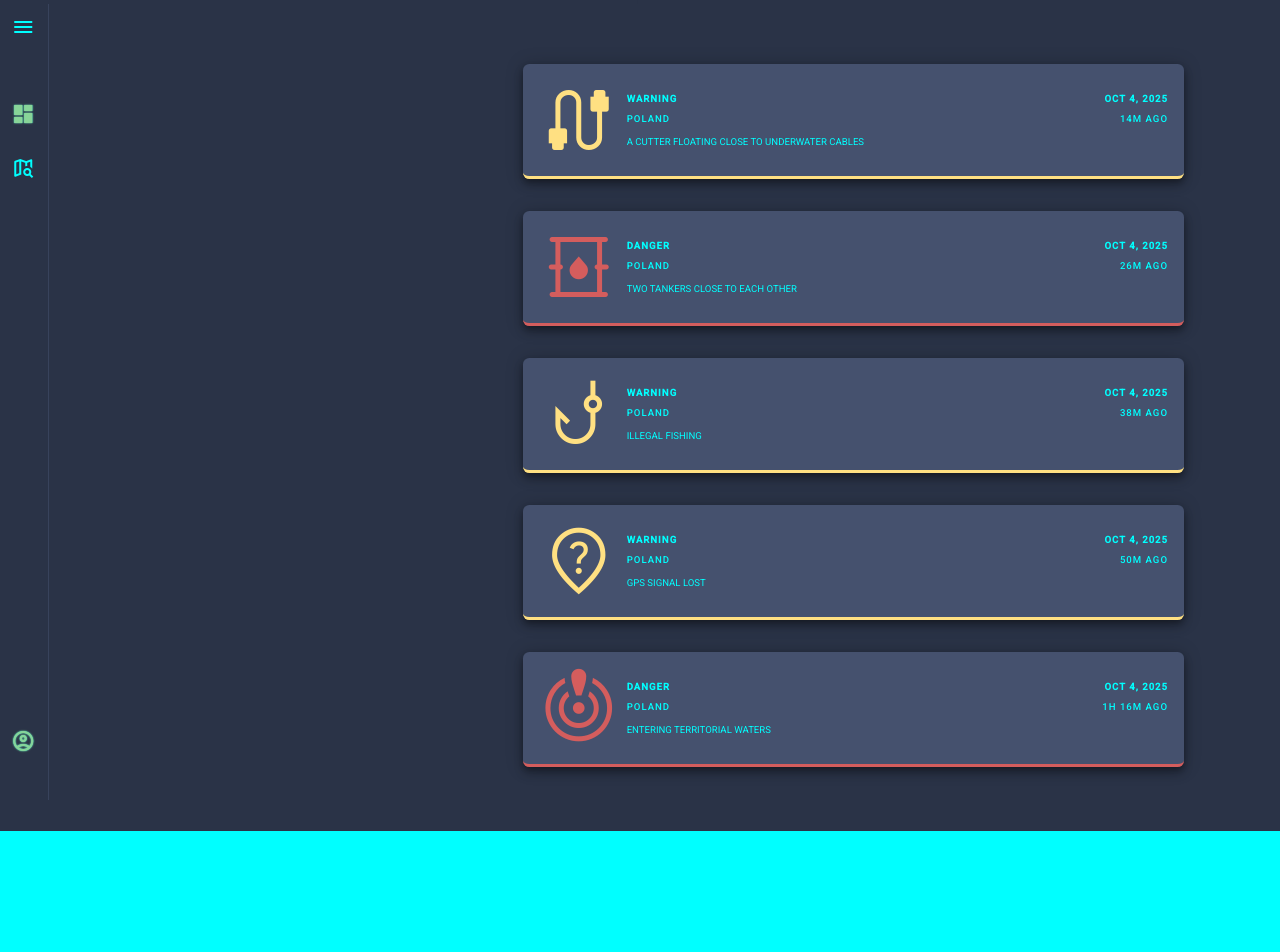
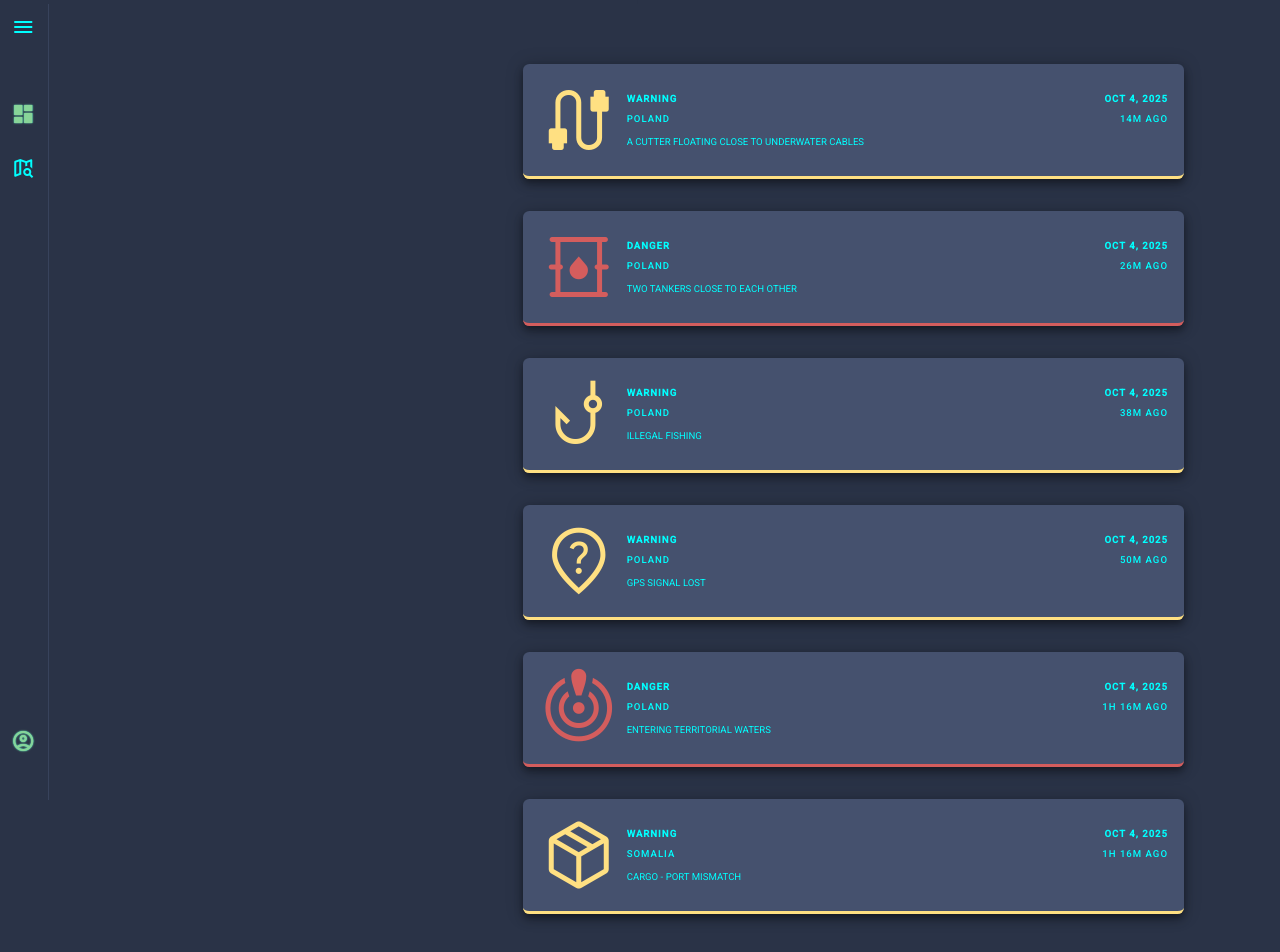
Before and after one commit to Jagiello95/hackyeah2025, an Angular app: page / in a window 1280 px wide. Shown: the top 952 px of the page. Before the commit the page ends 831 px from the top, so only its background shows below. Built offline with nearby package versions, Linux system fonts and the light colour scheme; no server answers.

Commit message:
more alerts

```diff
--- a/src/app/components/constants.ts
+++ b/src/app/components/constants.ts
@@ -1,4 +1,26 @@
+import { ThreatType } from "../models/alert.enum";
+import { AlertType } from "../models/alert.model";
+
 export const initTimeout = 50;
 export const initBounceTimeout = 200;
 
 export const alertShipIds = ['5790752'];
+
+export const getIcon = (alert: AlertType) => {
+     switch (alert.type) {
+          case ThreatType.cable:
+            return 'cable';
+          case ThreatType.fishing:
+            return 'phishing';
+          case ThreatType.spoof:
+            return 'not_listed_location';
+          case ThreatType.tankers:
+            return 'oil_barrel';
+          case ThreatType.territorial:
+            return 'crisis_alert';
+          case ThreatType.ai:
+            return 'satellite_alt';
+          case ThreatType.cargoPortMismatch:
+            return 'package_2';
+        }
+}
--- a/src/app/components/dashboard/dashboard.html
+++ b/src/app/components/dashboard/dashboard.html
@@ -14,7 +14,7 @@
       [class.init]="init"
       [class.danger]="alert.alerT_TYPE === 'DANGER'"
       [class.warning]="alert.alerT_TYPE === 'WARNING'"
-      >{{ getIcon(alert) }}</mat-icon
+      >{{ getIconFn(alert) }}</mat-icon
     >
     <div class="card-content">
       <div class="header">
--- a/src/app/components/dashboard/dashboard.ts
+++ b/src/app/components/dashboard/dashboard.ts
@@ -1,5 +1,5 @@
 import { Component, inject } from '@angular/core';
-import { alertShipIds, initBounceTimeout } from '../constants';
+import { alertShipIds, getIcon, initBounceTimeout } from '../constants';
 import { Navigation } from '../../services/navigation';
 import { filter, forkJoin, Observable, take } from 'rxjs';
 import { API } from '../../services/api';
@@ -26,6 +26,7 @@ export class Dashboard {
   protected router = inject(Router);
 
   protected alerts: any[] = [];
+  public getIconFn = getIcon;
 
   ngOnInit(): void {
     setTimeout(() => {
@@ -56,25 +57,6 @@ export class Dashboard {
     this.router.navigate(['/map']);
   }
 
-  public getIcon(alert: AlertType): string {
-    switch (alert.type) {
-      case ThreatType.cable:
-        return 'cable';
-      case ThreatType.fishing:
-        return 'phishing';
-      case ThreatType.spoof:
-        return 'not_listed_location';
-      case ThreatType.tankers:
-        return 'oil_barrel';
-      case ThreatType.territorial:
-        return 'crisis_alert';
-      case ThreatType.ai:
-        return 'satellite_alt';
-    }
-
-    return 'earthquake';
-  }
-
   public getTimeOffsetString(dateInput: string | Date): string {
     const now = new Date();
     const target = new Date(dateInput);
--- a/src/app/components/map/map.ts
+++ b/src/app/components/map/map.ts
@@ -418,6 +418,7 @@ export class MapComponent {
 
   private registerShipClick(): void {
     this.map.on('click', 'ships', (e: any) => {
+      this.store.selectedAlert$.next(null);
       this.activeAlerts.forEach((marker: maplibregl.Marker) => {
         marker.remove();
       });
@@ -454,6 +455,8 @@ export class MapComponent {
 
   private registerWSShipClick(): void {
     this.map.on('click', 'ws-ships', (e: any) => {
+      this.store.selectedAlert$.next(null);
+
       this.activeAlerts.forEach((marker: maplibregl.Marker) => {
         marker.remove();
       });
--- a/src/app/components/map/mock-alerts.ts
+++ b/src/app/components/map/mock-alerts.ts
@@ -57,4 +57,16 @@ export const MOCK_ALERTS: AlertType[] = [
     position: 'Poland',
     timestamp: subMinutes(new Date(), 76).toISOString(),
   },
+  {
+    alerT_TYPE: 'WARNING',
+    shiP_IDS: ['TXpnMU16VTVNemcxTXpVNU16ZzFNdz09LXRsRzB2YmhxRVd3bUxVa3VNMnhOS0E9PQ=='],
+    reason: 'Cargo - Port mismatch',
+    shouldDisplayTerritorialWaters: true,
+    zoomLevel: 9,
+    type: ThreatType.cargoPortMismatch,
+    position: 'Somalia',
+    timestamp: subMinutes(new Date(), 76).toISOString(),
+    description:
+      'Kismayo Port has no pipelines, loading arms, or fire suppression systems typical for oil terminals. A tanker has no legitimate unloading purpose.',
+  },
 ];
--- a/src/app/components/sidebar/sidebar.html
+++ b/src/app/components/sidebar/sidebar.html
@@ -1,12 +1,37 @@
+@if(store.selectedAlert$.value) {
+<div class="alert-header">
+  <mat-icon
+    class="login-icon material-symbols-outlined"
+    [class.danger]="store.selectedAlert$.value.alerT_TYPE === 'DANGER'"
+    [class.warning]="store.selectedAlert$.value.alerT_TYPE === 'WARNING'"
+    >{{ getIconFn(store.selectedAlert$.value) }}</mat-icon
+  >
+</div>
+}
 <div class="sidebar__container">
+  @if(store.selectedAlert$.value?.description) {
+  <div class="sidebar__content__label">
+    <div
+      class="label label--status"
+      [class.warning]="store.selectedAlert$.value!.alerT_TYPE === 'WARNING'"
+      [class.danger]="store.selectedAlert$.value!.alerT_TYPE === 'DANGER'"
+    >
+      {{ store.selectedAlert$.value?.alerT_TYPE }}!
+    </div>
+
+    <div class="label">Anomaly</div>
+
+    <div class="value">{{ store.selectedAlert$.value?.description }}</div>
+  </div>
+  }
+  <mat-divider></mat-divider>
   <!-- <ng-content></ng-content> -->
-
   @if(selectedShip) {
   <div class="sidebar__content">
     <div class="sidebar__content__label">
       <div class="label">MMSI</div>
 
-      <div class="value">{{ selectedShip.mmsi }}</div>
+      <div class="value value--mmsi">{{ selectedShip.mmsi }}</div>
     </div>
 
     <div class="sidebar__content__label">
--- a/src/app/components/sidebar/sidebar.scss
+++ b/src/app/components/sidebar/sidebar.scss
@@ -28,10 +28,38 @@
   .label {
     font-size: 0.7rem;
     font-weight: bolder;
+
+    &--status {
+      margin-bottom: 0.2rem;
+    }
+
+    &.warning {
+      color: var(--warning);
+    }
+    &.error {
+      color: var(--danger);
+    }
   }
 
   .value {
-    word-break: break-all;
+    &--mmsi {
+      word-break: break-all;
+    }
+  }
+}
+
+.alert-header {
+  margin: 1rem 0 -1rem;
+  width: 100%;
+  display: flex;
+  justify-content: center;
+
+  &.danger {
+    color: var(--danger);
+  }
+
+  &.warning {
+    color: var(--warning);
   }
 }
 
@@ -59,5 +87,23 @@
         min-width: 10rem;
       }
     }
+
+    .alert-header {
+      display: none;
+    }
   }
 }
+
+.mat-icon {
+  --size: 5rem;
+  width: var(--size);
+  height: var(--size);
+  font-size: var(--size);
+  color: var(--panel);
+  transition: color var(--transition-extra) ease-out;
+}
+
+.mat-divider {
+  border-top-color: var(--panel);
+  margin-bottom: 0.5rem;
+}
--- a/src/app/components/sidebar/sidebar.ts
+++ b/src/app/components/sidebar/sidebar.ts
@@ -3,10 +3,13 @@ import { Store } from '../../services/store';
 import { MapShipPoint } from '../../models/map-ship-point.model';
 import { midCountryMap } from '../../constants/mid-to-country';
 import { ShipTypes } from '../../constants/ship-type';
+import { MatIconModule } from '@angular/material/icon';
+import { getIcon } from '../constants';
+import { MatDivider } from "@angular/material/divider";
 
 @Component({
   selector: 'app-sidebar',
-  imports: [],
+  imports: [MatIconModule, MatDivider],
   templateUrl: './sidebar.html',
   styleUrl: './sidebar.scss',
 })
@@ -21,10 +24,14 @@ export class Sidebar {
   @Input() toggled: boolean | null = false;
   @Input() fixed: boolean | null = false;
 
-  private store = inject(Store);
-
+  protected store = inject(Store);
   protected selectedShip: MapShipPoint | null = null;
   protected isExpanded = false;
+
+  public getIconFn = getIcon;
+  protected mocks: Record<string, string> = {
+    'TXpnMU16VTVNemcxTXpVNU16ZzFNdz09LXRsRzB2YmhxRVd3bUxVa3VNMnhOS0E9PQ==': 'Tanker',
+  };
 
   ngOnInit(): void {
     this.store.focusedShip$.subscribe((ship: MapShipPoint | null) => {
@@ -47,6 +54,10 @@ export class Sidebar {
     if (!ship.shipType) {
       return 'Unknown';
     }
+
+    if (this.mocks[ship.mmsi]) {
+      return 'Crude Oil Tanker';
+    }
     return ShipTypes[+ship.shipType] ?? 'Unknown';
   }
 
--- a/src/app/models/alert.enum.ts
+++ b/src/app/models/alert.enum.ts
@@ -5,4 +5,5 @@ export enum ThreatType {
   spoof,
   territorial,
   ai,
+  cargoPortMismatch,
 }
--- a/src/app/models/alert.model.ts
+++ b/src/app/models/alert.model.ts
@@ -11,4 +11,5 @@ export interface AlertType {
   type: ThreatType;
   position: string;
   timestamp: string;
+  description?: string;
 }
--- a/src/app/models/map-ship-point.model.ts
+++ b/src/app/models/map-ship-point.model.ts
@@ -4,4 +4,5 @@ export interface MapShipPoint {
   mmsi: string;
   shipType: number;
   shipName: string;
+  description?: string;
 }
```
